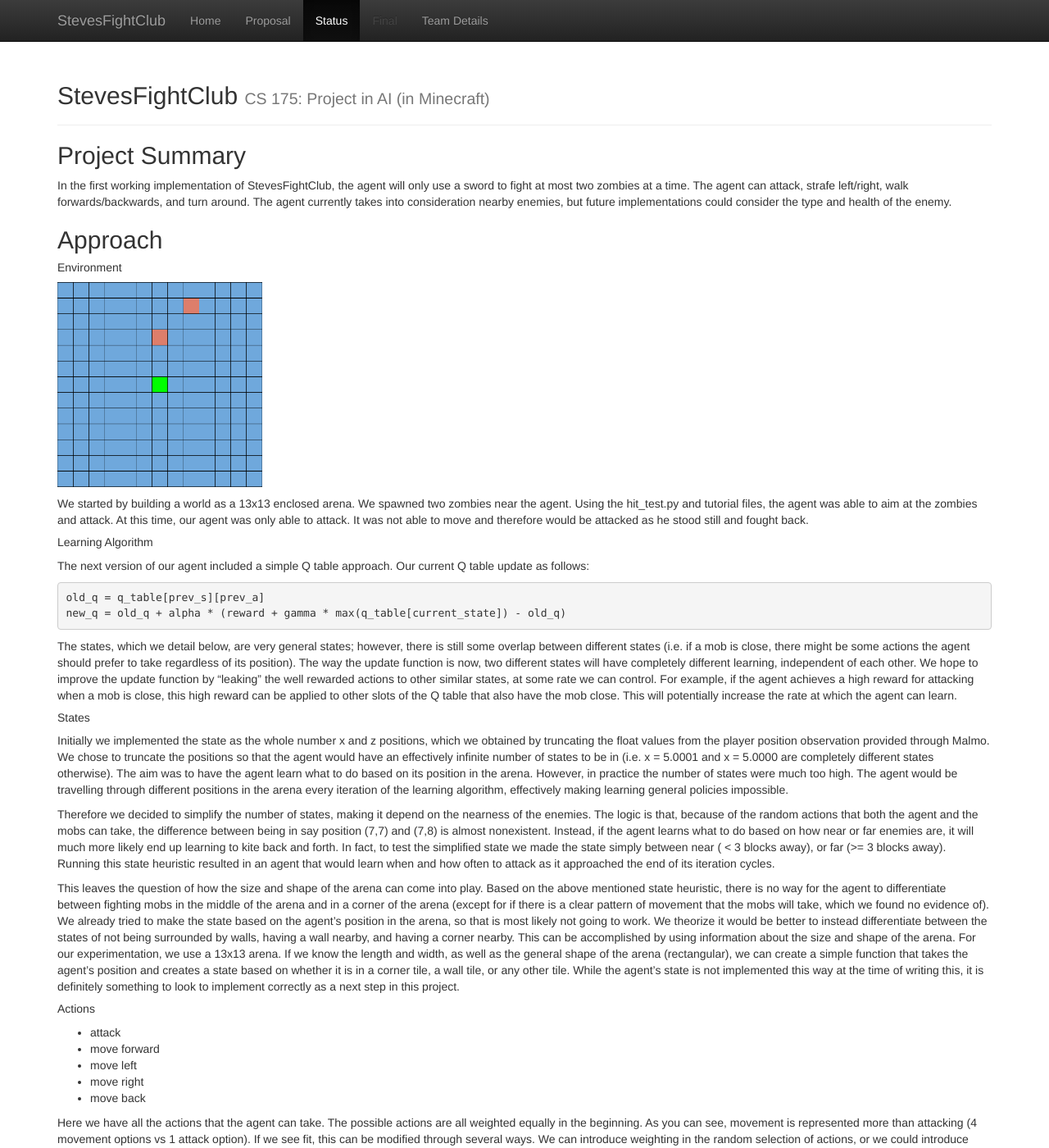
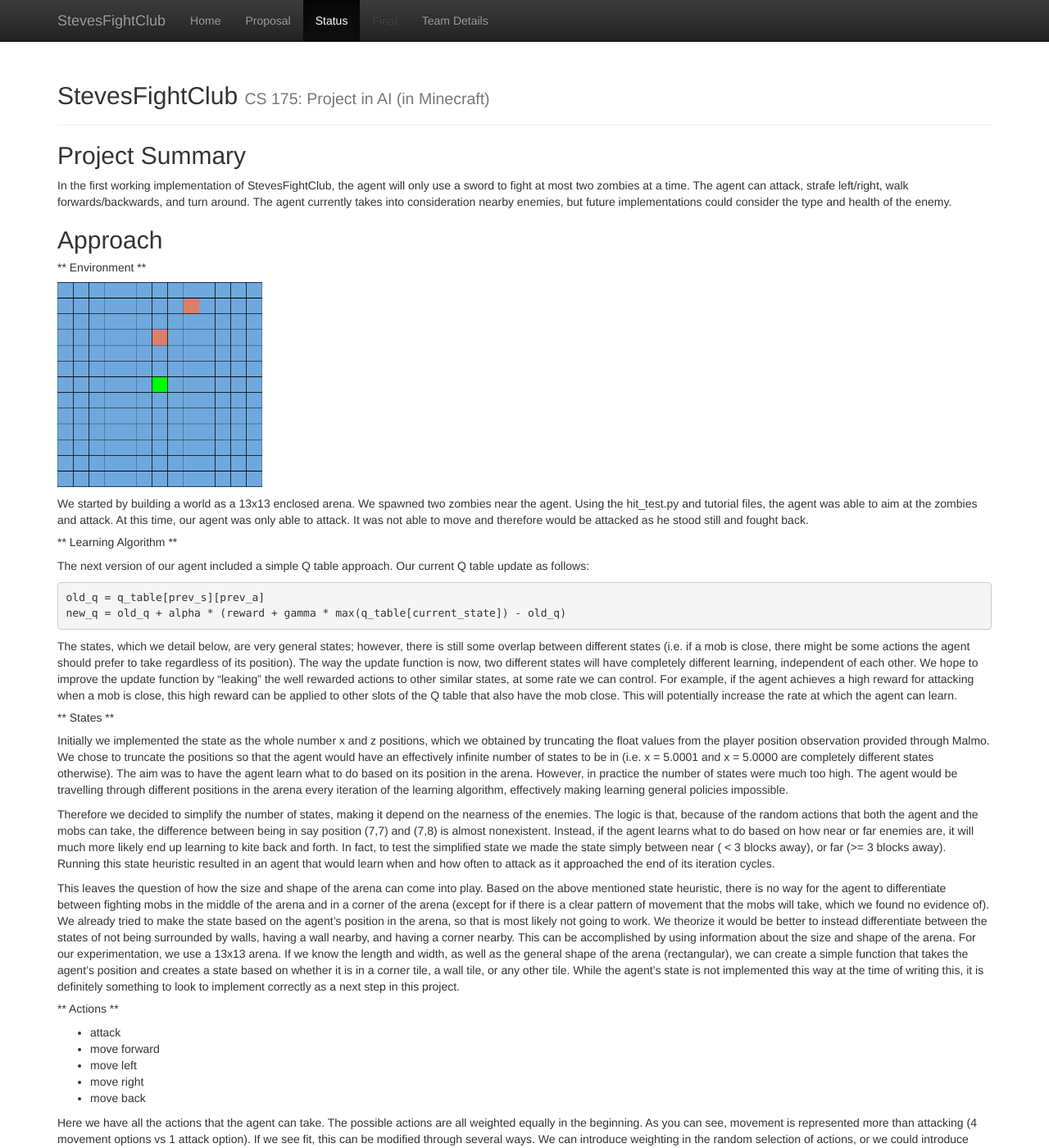
Before and after one commit to Slendolan/StevesFightClub, a Jekyll site: the page built from docs/status.md, in a window 1280 px wide and 1400 px high. Shown: the whole window at 82% size. Built offline with Jekyll 4.4.1, drawn with Linux system fonts in a browser that asks for light colours.

```diff
--- a/docs/status.md
+++ b/docs/status.md
@@ -10,13 +10,13 @@ In the first working implementation of StevesFightClub, the agent will only use
 
 ## Approach
 
-##### Environment
+##### ** Environment **
 
 <img src="img/initial_spawn.png" width="250" height="250">
 
 We started by building a world as a 13x13 enclosed arena. We spawned two zombies near the agent. Using the hit_test.py and tutorial files, the agent was able to aim at the zombies and attack. At this time, our agent was only able to attack. It was not able to move and therefore would be attacked as he stood still and fought back.
 
-##### Learning Algorithm
+##### ** Learning Algorithm **
 
 The next version of our agent included a simple Q table approach. Our current Q table update as follows:
 
@@ -27,7 +27,7 @@ new_q = old_q + alpha * (reward + gamma * max(q_table[current_state]) - old_q)
 
 The states, which we detail below, are very general states; however, there is still some overlap between different states (i.e. if a mob is close, there might be some actions the agent should prefer to take regardless of its position).  The way the update function is now, two different states will have completely different learning, independent of each other.  We hope to improve the update function by "leaking" the well rewarded actions to other similar states, at some rate we can control.  For example, if the agent achieves a high reward for attacking when a mob is close, this high reward can be applied to other slots of the Q table that also have the mob close.  This will potentially increase the rate at which the agent can learn.
 
-##### States
+##### ** States **
 Initially we implemented the state as the whole number x and z positions, which we obtained by truncating the float values from the player position observation provided through Malmo.  We chose to truncate the positions so that the agent would have an effectively infinite number of states to be in (i.e. x = 5.0001 and x = 5.0000 are completely different states otherwise).  The aim was to have the agent learn what to do based on its position in the arena.  However, in practice the number of states were much too high.  The agent would be travelling through different positions in the arena every iteration of the learning algorithm, effectively making learning general policies impossible.
 
 
@@ -35,7 +35,7 @@ Therefore we decided to simplify the number of states, making it depend on the n
 
 This leaves the question of how the size and shape of the arena can come into play.  Based on the above mentioned state heuristic, there is no way for the agent to differentiate between fighting mobs in the middle of the arena and in a corner of the arena (except for if there is a clear pattern of movement that the mobs will take, which we found no evidence of).  We already tried to make the state based on the agent's position in the arena, so that is most likely not going to work.  We theorize it would be better to instead differentiate between the states of not being surrounded by walls, having a wall nearby, and having a corner nearby.  This can be accomplished by using information about the size and shape of the arena.  For our experimentation, we use a 13x13 arena.  If we know the length and width, as well as the general shape of the arena (rectangular), we can create a simple function that takes the agent's position and creates a state based on whether it is in a corner tile, a wall tile, or any other tile.  While the agent's state is not implemented this way at the time of writing this, it is definitely something to look to implement correctly as a next step in this project.
 
-##### Actions
+##### ** Actions **
 - attack
 - move forward
 - move left
@@ -44,7 +44,7 @@ This leaves the question of how the size and shape of the arena can come into pl
 
 Here we have all the actions that the agent can take.  The possible actions are all weighted equally in the beginning.  As you can see, movement is represented more than attacking (4 movement options vs 1 attack option).  If we see fit, this can be modified through several ways.  We can introduce weighting in the random selection of actions, or we could introduce more copies of attack options in the action pool.  Of course, this would mostly effect the first few iterations of the agent, because the agent will eventually start weighing each action based on the results it gives.
 
-##### Rewards
+##### ** Rewards **
 - -1000 for agent death
 - +100 for damaging an enemy
 - -1 for any action
```
